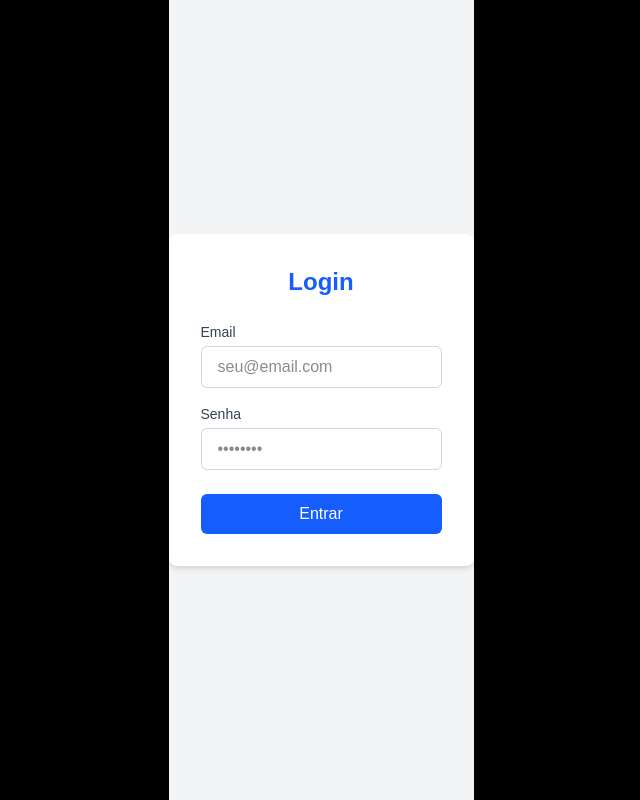
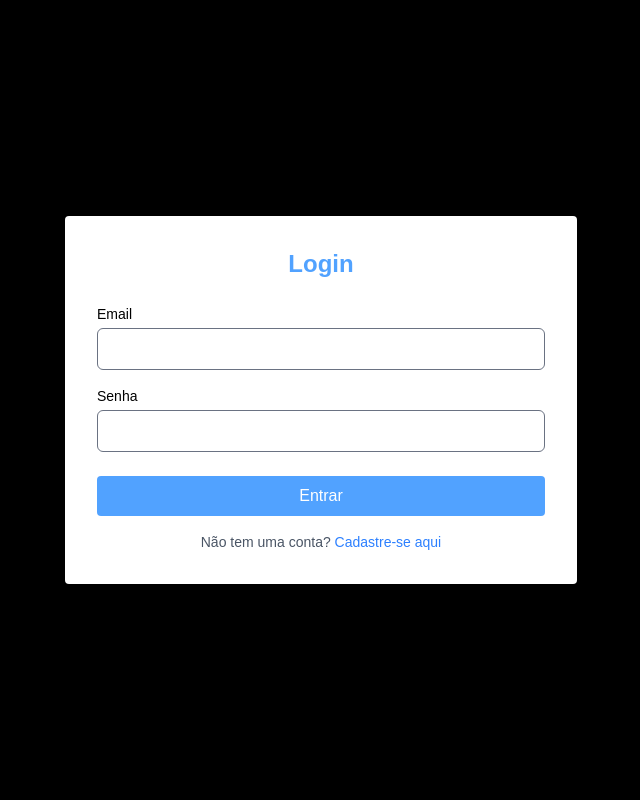
Before and after one commit to guissx/FrontUsers, a Next.js app: page /login in a window 1280 px wide. Shown: the whole page, without its empty margins (319-959 px from the left). Built offline with nearby package versions, Linux system fonts and the light colour scheme.

Commit message:
fix resgistro

```diff
--- a/src/app/components/CadastroForms.tsx
+++ b/src/app/components/CadastroForms.tsx
@@ -10,36 +10,31 @@ export default function CadastroForm() {
   const [password, setPassword] = useState('');
   const [mensagem, setMensagem] = useState('');
   const [erro, setErro] = useState('');
-  const [isLoading, setIsLoading] = useState(false);
   const router = useRouter();
 
   const validateEmail = (email: string) => {
-    return /^[^\s@]+@[^\s@]+\.[^\s@]+$/.test(email);
+    return email.includes('@');
   };
 
   const validatePassword = (password: string) => {
     const hasUpper = /[A-Z]/.test(password);
     const hasLower = /[a-z]/.test(password);
-    const hasNumber = /[0-9]/.test(password);
     const hasLength = password.length >= 8;
-    return hasUpper && hasLower && hasNumber && hasLength;
+    return hasUpper && hasLower && hasLength;
   };
 
   const handleSubmit = async (e: React.FormEvent) => {
     e.preventDefault();
     setErro('');
     setMensagem('');
-    setIsLoading(true);
 
     if (!validateEmail(email)) {
-      setErro('Por favor, insira um email válido (exemplo@dominio.com)');
-      setIsLoading(false);
+      setErro('Email inválido. Deve conter "@"');
       return;
     }
 
     if (!validatePassword(password)) {
-      setErro('A senha deve conter pelo menos 8 caracteres, incluindo uma letra maiúscula, uma minúscula e um número.');
-      setIsLoading(false);
+      setErro('A senha deve conter pelo menos 8 caracteres, uma letra maiúscula e uma minúscula.');
       return;
     }
 
@@ -51,116 +46,81 @@ export default function CadastroForm() {
       });
 
       if (response.status === 201 || response.status === 200) {
-        setMensagem('Cadastro realizado com sucesso! Redirecionando para login...');
-        setTimeout(() => {
-          router.push("/login");
-        }, 2000);
+        setMensagem('Cadastro realizado com sucesso!');
+        setName('');
+        setEmail('');
+        setPassword('');
+        router.push("/login");
       }
+
     } catch (error: any) {
-      if (error.response) {
-        if (error.response.status === 409) {
-          setErro('Este email já está cadastrado.');
-        } else if (error.response.data?.message) {
-          setErro(error.response.data.message);
-        } else {
-          setErro("Ocorreu um erro no servidor. Tente novamente mais tarde.");
-        }
+      if (error.response && error.response.data?.message) {
+        setErro(error.response.data.message);
       } else {
-        setErro("Erro de conexão. Verifique sua internet e tente novamente.");
+        setErro("Erro ao cadastrar. Verifique os dados e tente novamente.");
       }
       console.error("Erro no cadastro:", error);
-    } finally {
-      setIsLoading(false);
     }
   };
 
-  const navigateToLogin = () => {
-    router.push('/login');
-  };
+  return (
+    <div className="flex items-center justify-center min-h-screen w-lg">
+      <form onSubmit={handleSubmit} className="bg-white p-8 rounded shadow-md w-full max-w-lg">
+        <h2 className="text-2xl font-bold mb-6 text-center text-blue-400">Cadastro</h2>
 
-  return (
-    <div className="flex items-center justify-center min-h-screen bg-gray-100">
-      <form onSubmit={handleSubmit} className="bg-white p-8 rounded-lg shadow-md w-full max-w-md">
-        <h2 className="text-2xl font-bold mb-6 text-center text-blue-600">Criar Conta</h2>
-
-        {mensagem && (
-          <div className="mb-4 p-3 bg-green-100 text-green-700 rounded-md text-sm">
-            {mensagem}
-          </div>
-        )}
-
-        {erro && (
-          <div className="mb-4 p-3 bg-red-100 text-red-700 rounded-md text-sm">
-            {erro}
-          </div>
-        )}
+        {mensagem && <p className="text-green-600 text-sm mb-4">{mensagem}</p>}
+        {erro && <p className="text-red-500 text-sm mb-4">{erro}</p>}
 
         <div className="mb-4">
-          <label htmlFor="nome" className="block text-sm font-medium text-gray-700 mb-1">
-            Nome Completo
-          </label>
+          <label htmlFor="nome" className="block text-sm font-medium text-black">Nome</label>
           <input
             type="text"
             id="nome"
             value={name}
             onChange={e => setName(e.target.value)}
-            className="w-full px-4 py-2 border border-gray-300 rounded-md focus:ring-2 focus:ring-blue-500 focus:border-blue-500 transition"
+            className="mt-1 p-2 w-full border rounded-md text-gray-500"
             required
-            placeholder="Seu nome"
           />
         </div>
 
         <div className="mb-4">
-          <label htmlFor="email" className="block text-sm font-medium text-gray-700 mb-1">
-            Email
-          </label>
+          <label htmlFor="email" className="block text-sm font-medium text-black">Email</label>
           <input
             type="email"
             id="email"
             value={email}
             onChange={e => setEmail(e.target.value)}
-            className="w-full px-4 py-2 border border-gray-300 rounded-md focus:ring-2 focus:ring-blue-500 focus:border-blue-500 transition"
+            className="mt-1 p-2 w-full border rounded-md text-gray-500"
             required
-            placeholder="seu@email.com"
           />
         </div>
 
         <div className="mb-6">
-          <label htmlFor="senha" className="block text-sm font-medium text-gray-700 mb-1">
-            Senha
-          </label>
+          <label htmlFor="senha" className="block text-sm font-medium text-black">Senha</label>
           <input
             type="password"
             id="senha"
             value={password}
             onChange={e => setPassword(e.target.value)}
-            className="w-full px-4 py-2 border border-gray-300 rounded-md focus:ring-2 focus:ring-blue-500 focus:border-blue-500 transition"
+            className="mt-1 p-2 w-full border rounded-md text-gray-500"
             required
-            placeholder="••••••••"
           />
-          <p className="text-xs text-gray-500 mt-1">
-            Mínimo 8 caracteres com letras maiúsculas, minúsculas e números
-          </p>
         </div>
 
         <button
           type="submit"
-          disabled={isLoading}
-          className={`w-full py-2 px-4 rounded-md text-white font-medium mb-4 ${
-            isLoading
-              ? 'bg-blue-400 cursor-not-allowed'
-              : 'bg-blue-600 hover:bg-blue-700 transition-colors'
-          }`}
+          className="w-full bg-blue-400 text-white p-2 rounded hover:bg-blue-800 transition"
         >
-          {isLoading ? 'Cadastrando...' : 'Cadastrar'}
+          Cadastrar
         </button>
 
-        <div className="text-center text-sm text-gray-600">
-          <p>Já tem uma conta?{' '}
+        <div className="mt-4 text-center">
+          <p className="text-sm text-gray-600">
+            Já tem uma conta?{' '}
             <button
               type="button"
-              onClick={navigateToLogin}
-              className="text-blue-600 hover:text-blue-800 font-medium focus:outline-none"
+              onClick={() => router.push('/login')}
+              className="text-blue-500 hover:text-blue-700 font-medium"
             >
               Faça login aqui
             </button>
--- a/src/app/components/LoginForms.tsx
+++ b/src/app/components/LoginForms.tsx
@@ -1,20 +1,18 @@
 'use client';
 
 import { useState } from 'react';
+import { useRouter } from 'next/navigation';
 import axios from 'axios';
-import { useRouter } from 'next/navigation';
 
 export default function LoginForms() {
   const [email, setEmail] = useState('');
   const [password, setPassword] = useState('');
   const [erro, setErro] = useState('');
-  const [isLoading, setIsLoading] = useState(false);
   const router = useRouter();
 
   const handleSubmit = async (e: React.FormEvent) => {
     e.preventDefault();
     setErro('');
-    setIsLoading(true);
 
     try {
       const response = await axios.post('https://mongo-api-model-guissxs-projects.vercel.app/auth/login', {
@@ -22,94 +20,70 @@ export default function LoginForms() {
         password
       });
 
-      if (response.status === 200 || response.status === 201) {
-        // Armazena o token no localStorage
-        if (response.data.token) {
-          localStorage.setItem('token', response.data.token);
-        }
-
-        router.push('/RegistroDeTreinos');
+      if (response.status === 201 || response.status === 200) {
+        localStorage.setItem('token', response.data.token);
+        router.push("/RegistroDeTreinos");
       }
     } catch (error: any) {
-      if (error.response) {
-        if (error.response.status === 401) {
-          setErro('Credenciais inválidas');
-        } else if (error.response.data?.message) {
-          setErro(error.response.data.message);
-        } else {
-          setErro('Erro no servidor. Tente novamente mais tarde.');
-        }
+      if (error.response && error.response.data?.message) {
+        setErro(error.response.data.message);
       } else {
-        setErro('Erro de conexão. Verifique sua internet.');
+        setErro("Erro ao cadastrar. Verifique os dados e tente novamente.");
       }
-      console.error("Erro no login:", error);
-    } finally {
-      setIsLoading(false);
+      console.error("Erro no cadastro:", error);
     }
   };
 
   return (
-    <div className="flex items-center justify-center min-h-screen bg-gray-100">
-      <form onSubmit={handleSubmit} className="bg-white p-8 rounded-lg shadow-md w-full max-w-md">
-        <h2 className="text-2xl font-bold mb-6 text-center text-blue-600">Login</h2>
+    <div className="flex items-center justify-center min-h-screen w-lg">
+      <form onSubmit={handleSubmit} className="bg-white p-8 rounded shadow-md w-full max-w-lg">
+        <h2 className="text-2xl font-bold mb-6 text-center text-blue-400">Login</h2>
 
-        {erro && (
-          <div className="mb-4 p-3 bg-red-100 text-red-700 rounded-md text-sm">
-            {erro}
-          </div>
-        )}
+        {erro && <p className="text-red-500 text-sm mb-4">{erro}</p>}
 
         <div className="mb-4">
-          <label htmlFor="email" className="block text-sm font-medium text-gray-700 mb-1">
-            Email
-          </label>
+          <label htmlFor="email" className="block text-sm font-medium text-black">Email</label>
           <input
             type="email"
             id="email"
             value={email}
-            onChange={(e) => setEmail(e.target.value)}
-            className="w-full px-4 py-2 border border-gray-300 rounded-md focus:ring-2 focus:ring-blue-500 focus:border-blue-500 transition"
+            onChange={e => setEmail(e.target.value)}
+            className="mt-1 p-2 w-full border rounded-md text-gray-500"
             required
-            placeholder="seu@email.com"
           />
         </div>
 
         <div className="mb-6">
-          <label htmlFor="senha" className="block text-sm font-medium text-gray-700 mb-1">
-            Senha
-          </label>
+          <label htmlFor="senha" className="block text-sm font-medium text-black">Senha</label>
           <input
             type="password"
             id="senha"
             value={password}
-            onChange={(e) => setPassword(e.target.value)}
-            className="w-full px-4 py-2 border border-gray-300 rounded-md focus:ring-2 focus:ring-blue-500 focus:border-blue-500 transition"
+            onChange={e => setPassword(e.target.value)}
+            className="mt-1 p-2 w-full border rounded-md text-gray-500"
             required
-            placeholder="••••••••"
           />
         </div>
 
         <button
           type="submit"
-          disabled={isLoading}
-          className={`w-full py-2 px-4 rounded-md text-white font-medium ${
-            isLoading
-              ? 'bg-blue-400 cursor-not-allowed'
-              : 'bg-blue-600 hover:bg-blue-700 transition-colors'
-          }`}
+          className="w-full bg-blue-400 text-white p-2 rounded hover:bg-blue-800 transition"
         >
-          {isLoading ? (
-            <span className="flex items-center justify-center">
-              <svg className="animate-spin -ml-1 mr-2 h-4 w-4 text-white" xmlns="http://www.w3.org/2000/svg" fill="none" viewBox="0 0 24 24">
-                <circle className="opacity-25" cx="12" cy="12" r="10" stroke="currentColor" strokeWidth="4"></circle>
-                <path className="opacity-75" fill="currentColor" d="M4 12a8 8 0 018-8V0C5.373 0 0 5.373 0 12h4zm2 5.291A7.962 7.962 0 014 12H0c0 3.042 1.135 5.824 3 7.938l3-2.647z"></path>
-              </svg>
-              Carregando...
-            </span>
-          ) : (
-            'Entrar'
-          )}
+          Entrar
         </button>
+
+        <div className="mt-4 text-center">
+          <p className="text-sm text-gray-600">
+            Não tem uma conta?{' '}
+            <button
+              type="button"
+              onClick={() => router.push('/cadastro')}
+              className="text-blue-500 hover:text-blue-700 font-medium"
+            >
+              Cadastre-se aqui
+            </button>
+          </p>
+        </div>
       </form>
     </div>
   );
```
Also changed, not shown: src/app/components/ResgistroWorkout.tsx (+49 -43 lines).
